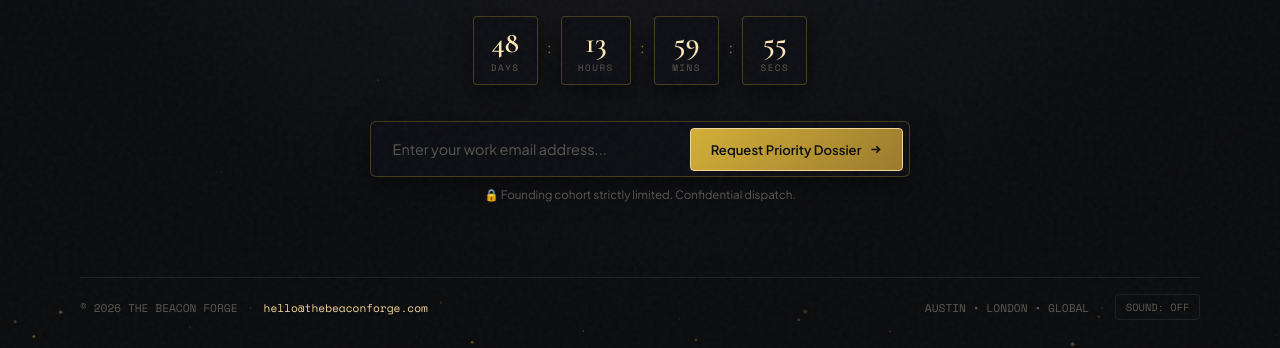
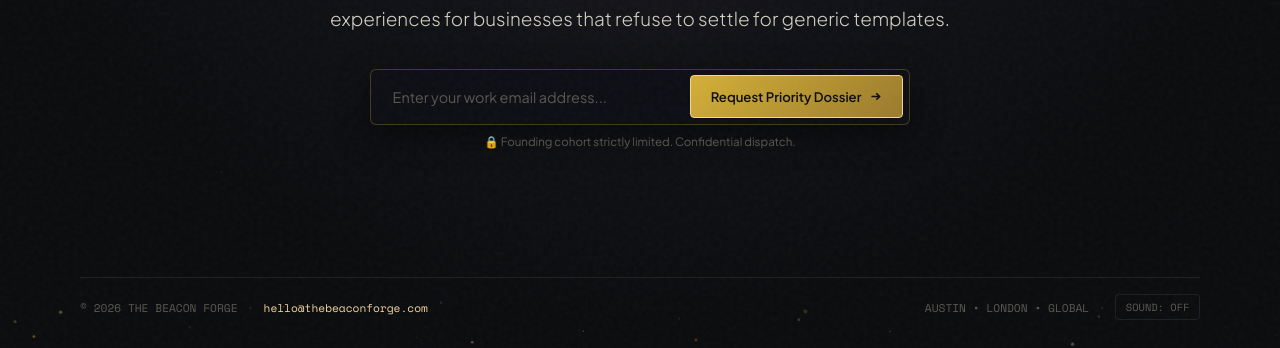
Before and after one commit to vpachary/TheBeaconForge, a plain HTML site: page index.html in a window 1280 px wide. Shown: the part 452-800 px from the top of the page. Drawn offline with nearby package versions, Linux system fonts and the light colour scheme.

Commit message:
Remove countdown timer: Pure clean single-screen coming soon

```diff
--- a/index.html
+++ b/index.html
@@ -21,7 +21,7 @@
   <link rel="preconnect" href="https://fonts.gstatic.com" crossorigin>
   <link href="https://fonts.googleapis.com/css2?family=Cormorant+Garamond:ital,wght@0,400;0,500;0,600;1,400;1,600&family=Plus+Jakarta+Sans:wght@300;400;500;600&family=Space+Mono:wght@400;700&display=swap" rel="stylesheet">
 
-  <link rel="stylesheet" href="style.css?v=2">
+  <link rel="stylesheet" href="style.css?v=3">
 </head>
 <body data-theme="dark">
   <!-- Subtle Canvas for ambient beacon luminescence & particle embers -->
@@ -84,31 +84,6 @@
         We forge bespoke digital architectures and high-converting web experiences for businesses that refuse to settle for generic templates.
       </p>
 
-      <!-- Horological Launch Counter -->
-      <div class="countdown-module">
-        <div class="countdown-grid">
-          <div class="countdown-card">
-            <span class="count-value" id="countDays">48</span>
-            <span class="count-unit">DAYS</span>
-          </div>
-          <span class="countdown-colon">:</span>
-          <div class="countdown-card">
-            <span class="count-value" id="countHours">14</span>
-            <span class="count-unit">HOURS</span>
-          </div>
-          <span class="countdown-colon">:</span>
-          <div class="countdown-card">
-            <span class="count-value" id="countMinutes">32</span>
-            <span class="count-unit">MINS</span>
-          </div>
-          <span class="countdown-colon">:</span>
-          <div class="countdown-card">
-            <span class="count-value" id="countSeconds">08</span>
-            <span class="count-unit">SECS</span>
-          </div>
-        </div>
-      </div>
-
       <!-- Single-Line Early Access Form -->
       <div class="reservation-box">
         <form id="waitlistForm" class="dispatch-form" novalidate>
@@ -165,6 +140,6 @@
   <!-- Toast Notification Container -->
   <div class="toast-container" id="toastContainer" aria-live="polite"></div>
 
-  <script src="script.js?v=2"></script>
+  <script src="script.js?v=3"></script>
 </body>
 </html>
--- a/script.js
+++ b/script.js
@@ -5,7 +5,6 @@
 
 document.addEventListener('DOMContentLoaded', () => {
   initLiveClock();
-  initCountdown();
   initBeaconTorch();
   initAmbientCanvas();
   initForms();
@@ -34,50 +33,7 @@ function initLiveClock() {
 }
 
 /* ==========================================================================
-   2. LAUNCH COUNTDOWN ENGINE
-   ========================================================================== */
-function initCountdown() {
-  // Target: 48 days, 14 hours from now (Spring Launch)
-  const targetDate = new Date();
-  targetDate.setDate(targetDate.getDate() + 48);
-  targetDate.setHours(targetDate.getHours() + 14);
-
-  const daysEl = document.getElementById('countDays');
-  const hoursEl = document.getElementById('countHours');
-  const minsEl = document.getElementById('countMinutes');
-  const secsEl = document.getElementById('countSeconds');
-
-  if (!daysEl || !hoursEl || !minsEl || !secsEl) return;
-
-  function updateTimer() {
-    const now = new Date().getTime();
-    const distance = targetDate.getTime() - now;
-
-    if (distance <= 0) {
-      daysEl.textContent = '00';
-      hoursEl.textContent = '00';
-      minsEl.textContent = '00';
-      secsEl.textContent = '00';
-      return;
-    }
-
-    const days = Math.floor(distance / (1000 * 60 * 60 * 24));
-    const hours = Math.floor((distance % (1000 * 60 * 60 * 24)) / (1000 * 60 * 60));
-    const minutes = Math.floor((distance % (1000 * 60 * 60)) / (1000 * 60));
-    const seconds = Math.floor((distance % (1000 * 60)) / 1000);
-
-    daysEl.textContent = String(days).padStart(2, '0');
-    hoursEl.textContent = String(hours).padStart(2, '0');
-    minsEl.textContent = String(minutes).padStart(2, '0');
-    secsEl.textContent = String(seconds).padStart(2, '0');
-  }
-
-  updateTimer();
-  setInterval(updateTimer, 1000);
-}
-
-/* ==========================================================================
-   3. BEACON TORCH CURSOR LIGHT
+   2. BEACON TORCH CURSOR LIGHT
    ========================================================================== */
 function initBeaconTorch() {
   const torch = document.getElementById('beaconTorch');
```
